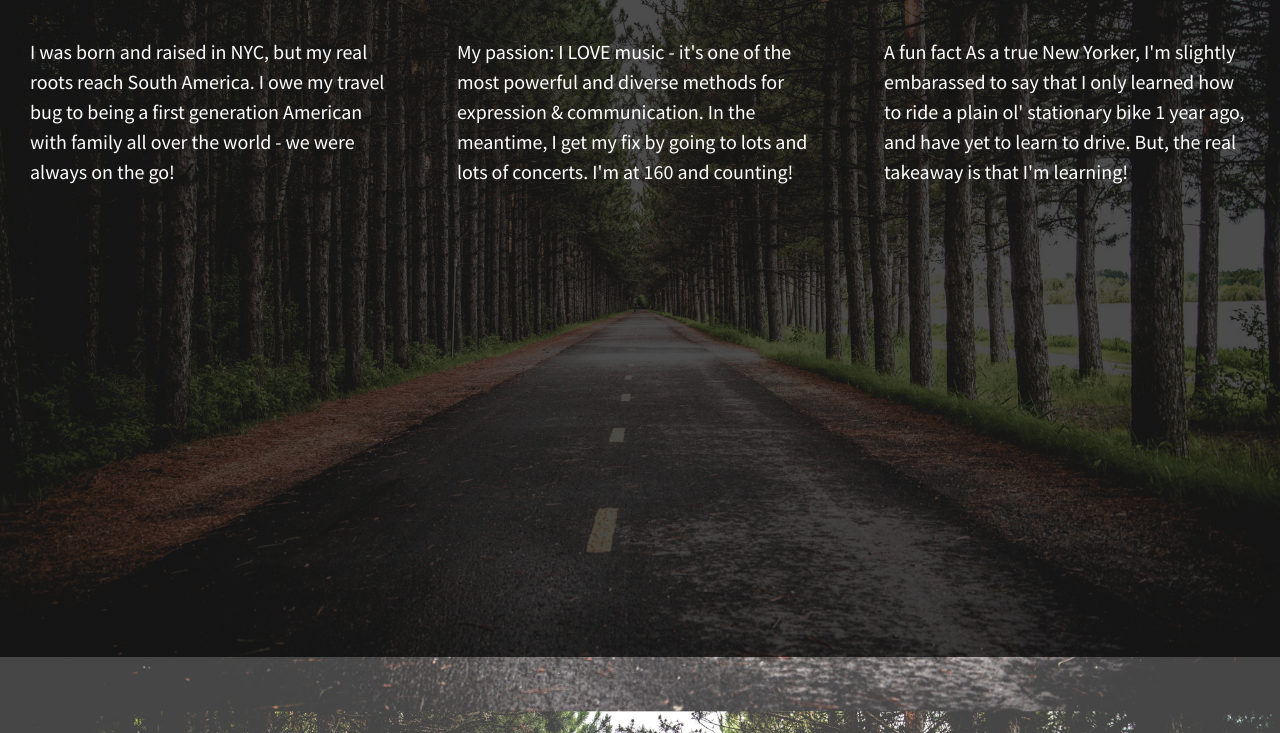
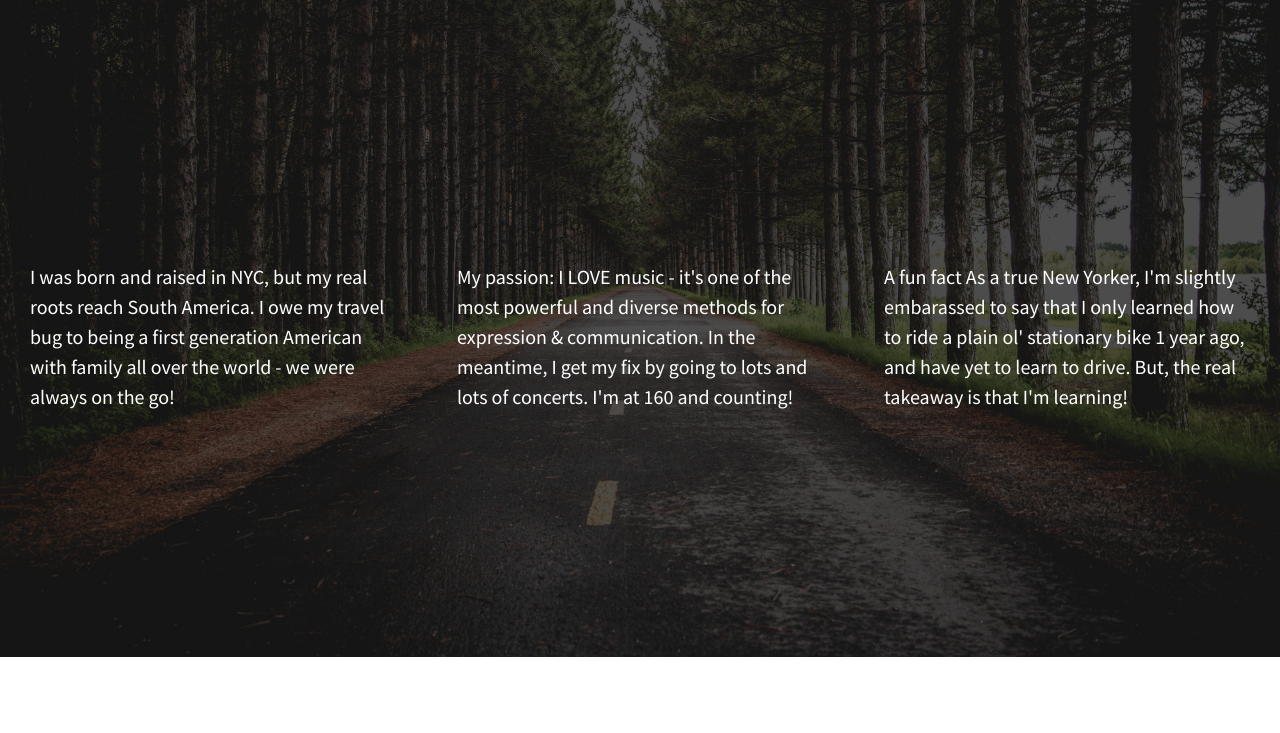
Before and after one commit to anitasong/Aisha, a plain HTML site: page index.html in a window 1280 px wide. Shown: the part 143-876 px from the top of the page. After the commit the page ends 800 px from the top, so only its background shows below. Drawn offline with nearby package versions, Linux system fonts and the light colour scheme.

Commit message:
background fixed

```diff
--- a/css/main.css
+++ b/css/main.css
@@ -97,7 +97,7 @@ textarea {
 
 /*Large Background Image*/
 html {
-    background: url(../img/bkgd.jpg);
+    background: url(../img/bkgd.jpg) fixed center;
     background-size: cover;
     height: 100%;
    /* set height to 100% - these are important for allowing content to vertically align */
@@ -116,7 +116,6 @@ h1 {
 .wrapper {
     /* set the display to flex and use the justify-content & align-items properties to center all child elements on the page */
     margin: 0;
-    background: #222;
     background:rgba(0,0,0,0.7);
     color: #fff;
     font-family: 'Source Sans Pro', sans-serif;
@@ -137,7 +136,6 @@ h1 {
 
 #about {
   margin: 0;
-  height: 100%;
   width: 100%;
   display: flex;
   justify-content: space-between;
```
